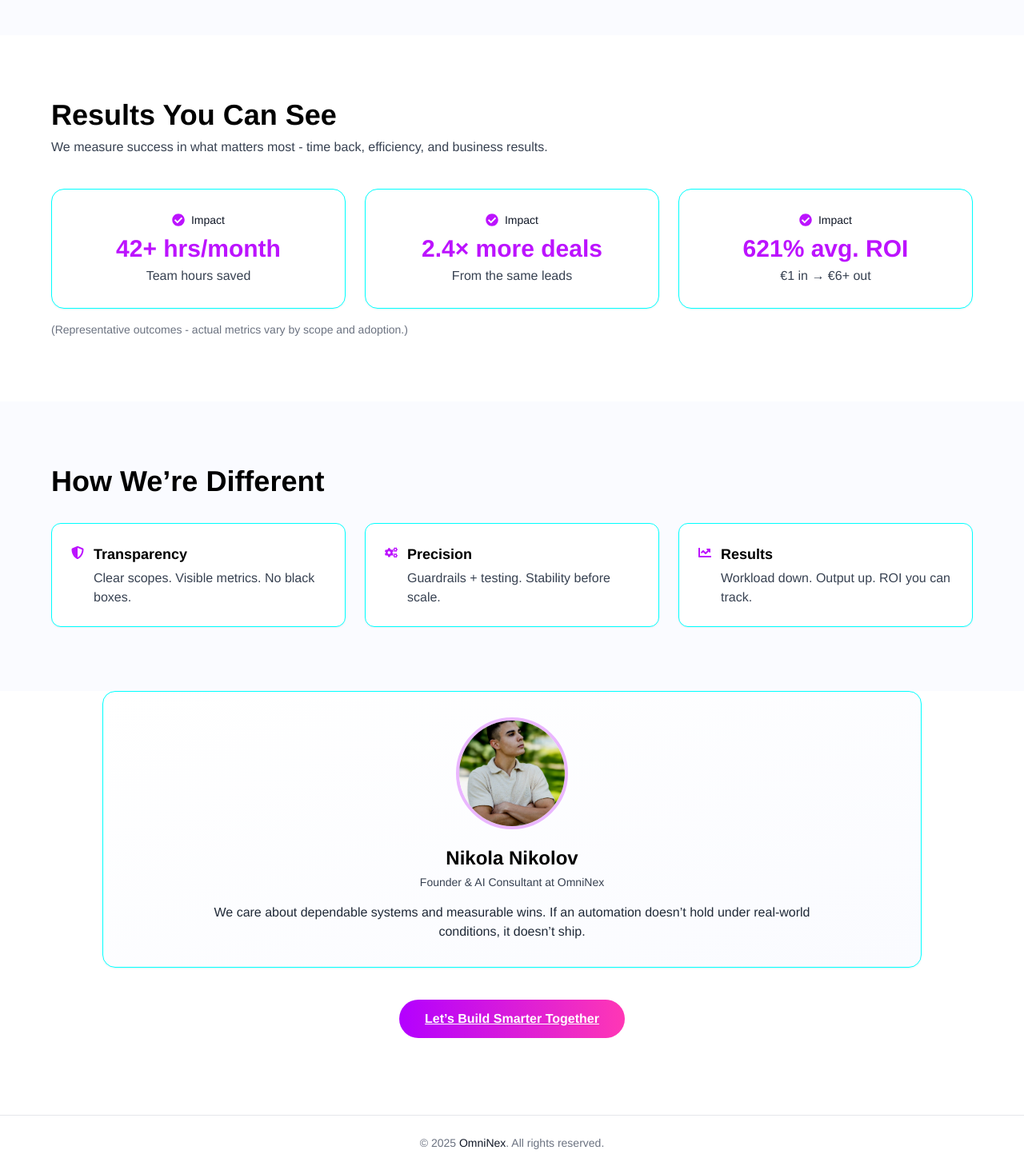
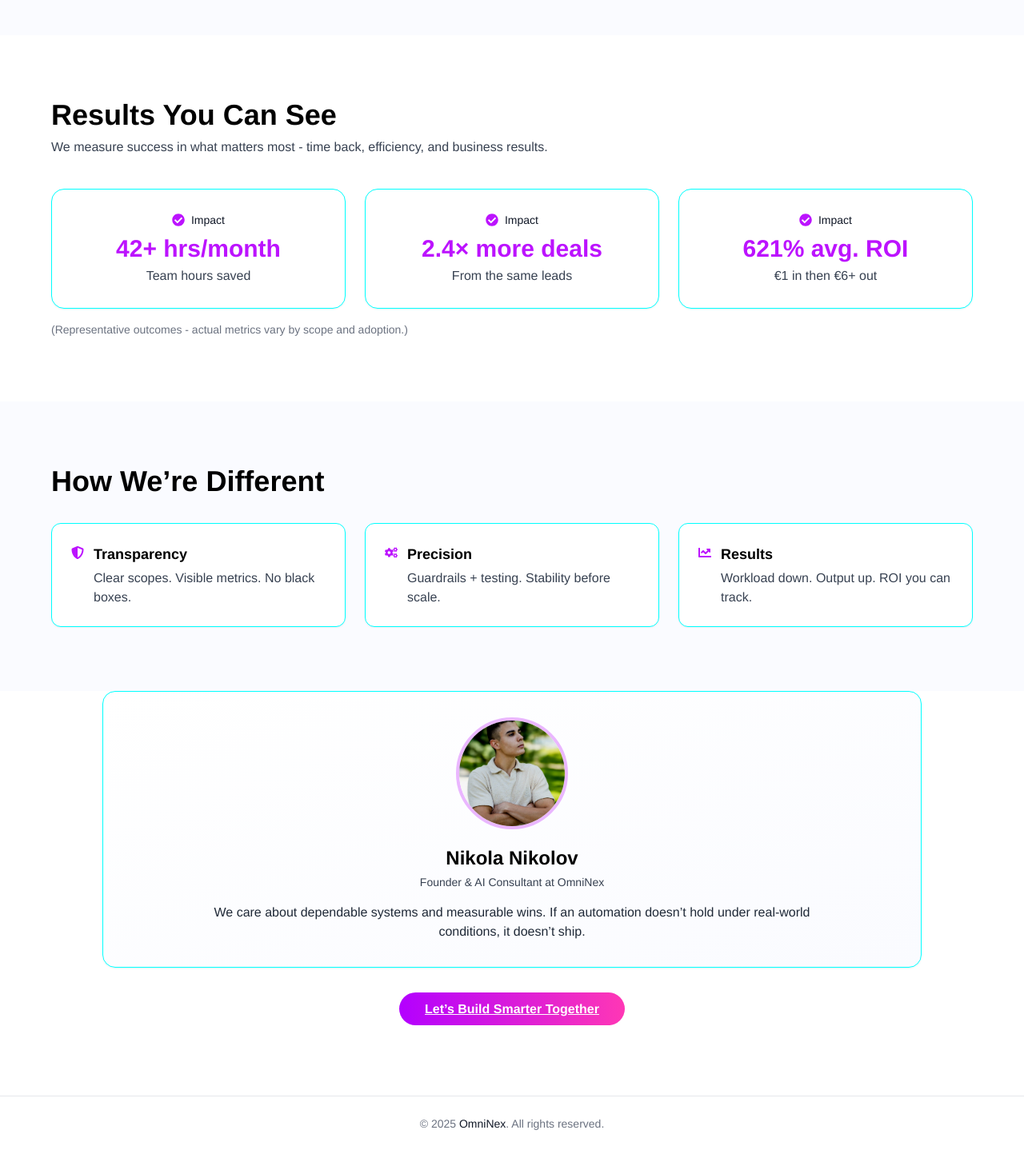
Before and after one commit to Kalcho8233/OmniNexAIWebsite, a Next.js app: page /about in a window 1280 px wide. Shown: the part 709-2172 px from the top of the page at 80% size. After the commit the page ends 2148 px from the top, so only its background shows below. Built offline with nearby package versions, Linux system fonts and the light colour scheme.

Commit message:
Update about.jsx

```diff
--- a/pages/about.jsx
+++ b/pages/about.jsx
@@ -82,7 +82,7 @@ export default function About() {
               {[
                 { k: "42+ hrs/month", d: "Team hours saved", icon: <FaCheckCircle className="text-neonPurple" /> },
                 { k: "2.4× more deals", d: "From the same leads", icon: <FaCheckCircle className="text-neonPurple" /> },
-                { k: "621% avg. ROI", d: "€1 in → €6+ out", icon: <FaCheckCircle className="text-neonPurple" /> },
+                { k: "621% avg. ROI", d: "€1 in then €6+ out", icon: <FaCheckCircle className="text-neonPurple" /> },
               ].map((x, i) => (
                 <motion.div
                   key={i}
@@ -166,7 +166,7 @@ export default function About() {
             <div className="text-center mt-10">
               <a
                 href="/#contact"
-                className="inline-block bg-gradient-to-r from-[#B300FF] to-[#FF37B5] text-white font-semibold px-8 py-3 rounded-full hover:shadow-[0_0_18px_#c084fc] transition"
+                className=" bg-gradient-to-r from-[#B300FF] to-[#FF37B5] text-white font-semibold px-8 py-3 rounded-full hover:shadow-[0_0_18px_#c084fc] transition"
               >
                 Let’s Build Smarter Together
               </a>
```
